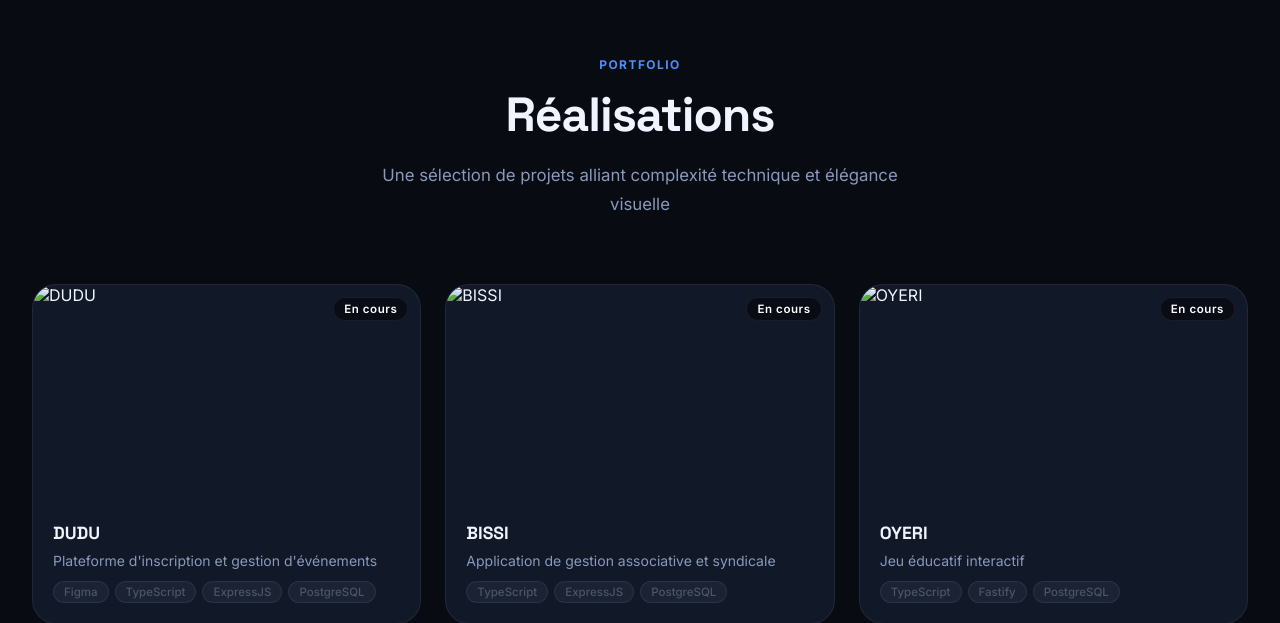
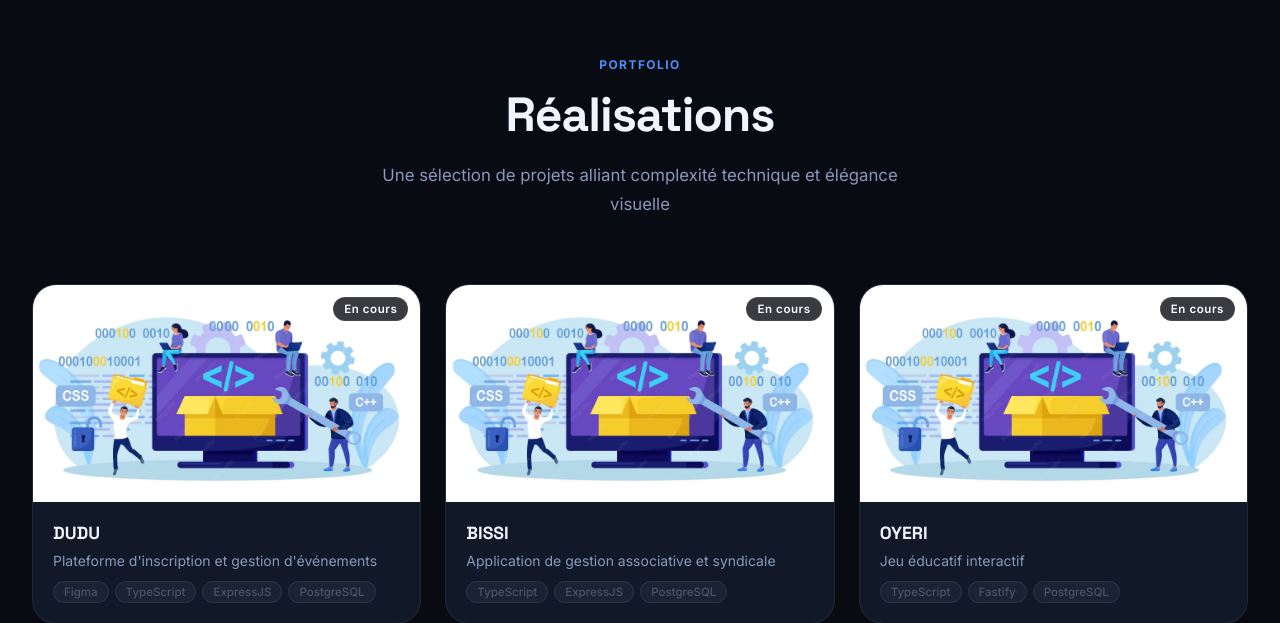
Before and after one commit to DodgeElfry/portfolio-updated, a plain HTML site: page index.html in a window 1280 px wide. Shown: the part 2177-2800 px from the top of the page. Drawn offline with nearby package versions, Linux system fonts and the light colour scheme; the site is published under a folder, as on GitHub Pages, so addresses that start at the root find nothing.

```diff
--- a/index.html
+++ b/index.html
@@ -2,7 +2,7 @@
 <html lang="fr" data-theme="dark">
   <head>
     <meta charset="UTF-8" />
-    <link rel="icon" type="image/svg+xml" href="/assets/icon-logo-blue-BL-FR6DI.svg" />
+    <link rel="icon" type="image/svg+xml" href="./assets/icon-logo-blue-BL-FR6DI.svg" />
     <meta name="viewport" content="width=device-width, initial-scale=1.0" />
     <title>Dodge Elfry — Développeur Fullstack</title>
     <link rel="preconnect" href="https://fonts.googleapis.com" />
@@ -211,7 +211,7 @@
           <div class="profile-frame gsap-scale-in">
             <div class="profile-glow"></div>
             <img
-              src="/assets/dodge-Bv6jhM39.jpg"
+              src="./assets/dodge-Bv6jhM39.jpg"
               alt="Dodge Elfry"
               class="profile-img"
             />
@@ -434,7 +434,7 @@
           <article class="project-card gsap-card" data-delay="0">
             <div class="project-img-wrap">
               <img
-                src="/assets/temporary-picture-BkApxcpz.jpg"
+                src="./assets/temporary-picture-BkApxcpz.jpg"
                 alt="DUDU"
                 class="project-img"
               />
@@ -457,7 +457,7 @@
           <article class="project-card gsap-card" data-delay="0.08">
             <div class="project-img-wrap">
               <img
-                src="/assets/temporary-picture-BkApxcpz.jpg"
+                src="./assets/temporary-picture-BkApxcpz.jpg"
                 alt="BISSI"
                 class="project-img"
               />
@@ -479,7 +479,7 @@
           <article class="project-card gsap-card" data-delay="0.16">
             <div class="project-img-wrap">
               <img
-                src="/assets/temporary-picture-BkApxcpz.jpg"
+                src="./assets/temporary-picture-BkApxcpz.jpg"
                 alt="OYERI"
                 class="project-img"
               />
@@ -501,7 +501,7 @@
           <article class="project-card gsap-card" data-delay="0.24">
             <div class="project-img-wrap">
               <img
-                src="/assets/temporary-picture-BkApxcpz.jpg"
+                src="./assets/temporary-picture-BkApxcpz.jpg"
                 alt="WURA"
                 class="project-img"
               />
@@ -523,7 +523,7 @@
           <article class="project-card gsap-card" data-delay="0.32">
             <div class="project-img-wrap">
               <img
-                src="/assets/temporary-picture-BkApxcpz.jpg"
+                src="./assets/temporary-picture-BkApxcpz.jpg"
                 alt="G-RH+"
                 class="project-img"
               />
@@ -545,7 +545,7 @@
           <article class="project-card gsap-card" data-delay="0.4">
             <div class="project-img-wrap">
               <img
-                src="/assets/temporary-picture-BkApxcpz.jpg"
+                src="./assets/temporary-picture-BkApxcpz.jpg"
                 alt="G-Compta"
                 class="project-img"
               />
```
